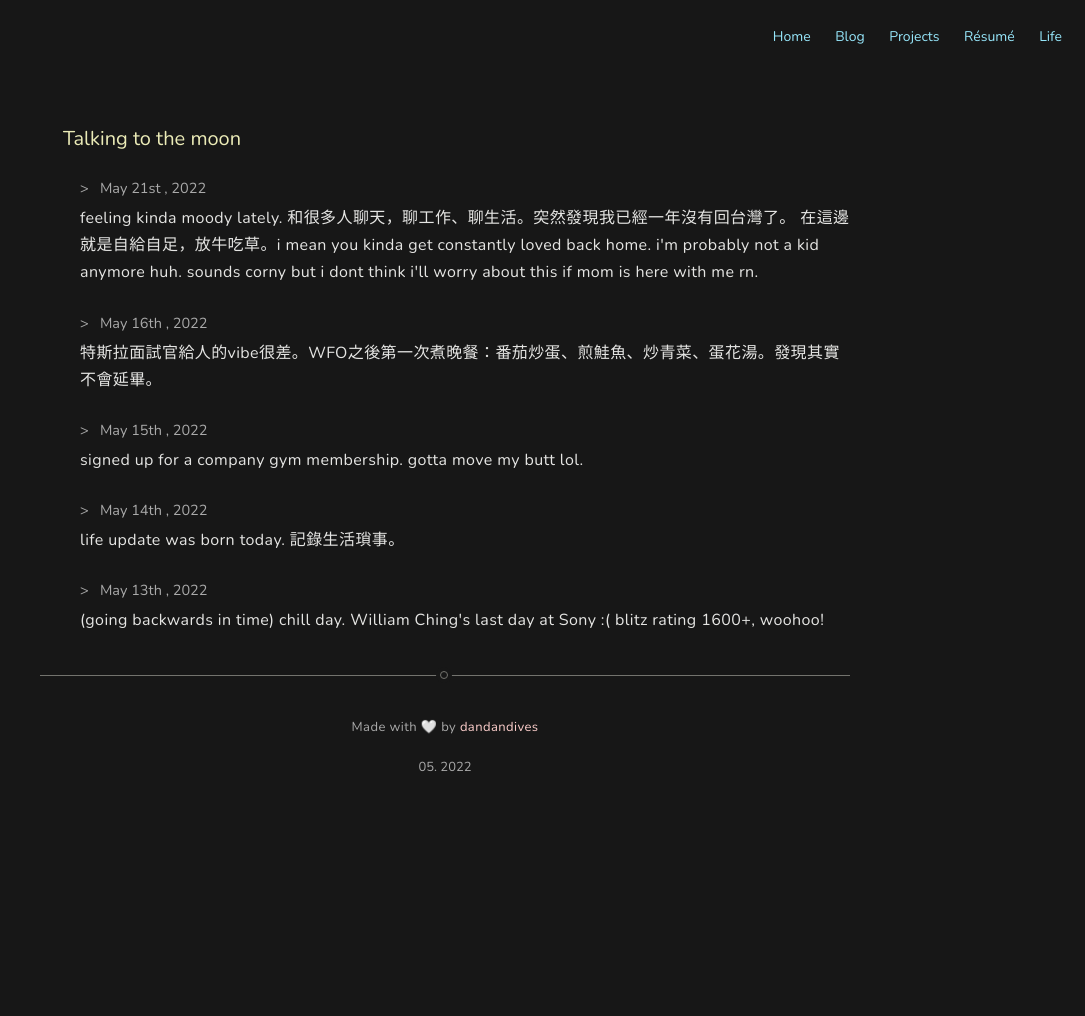
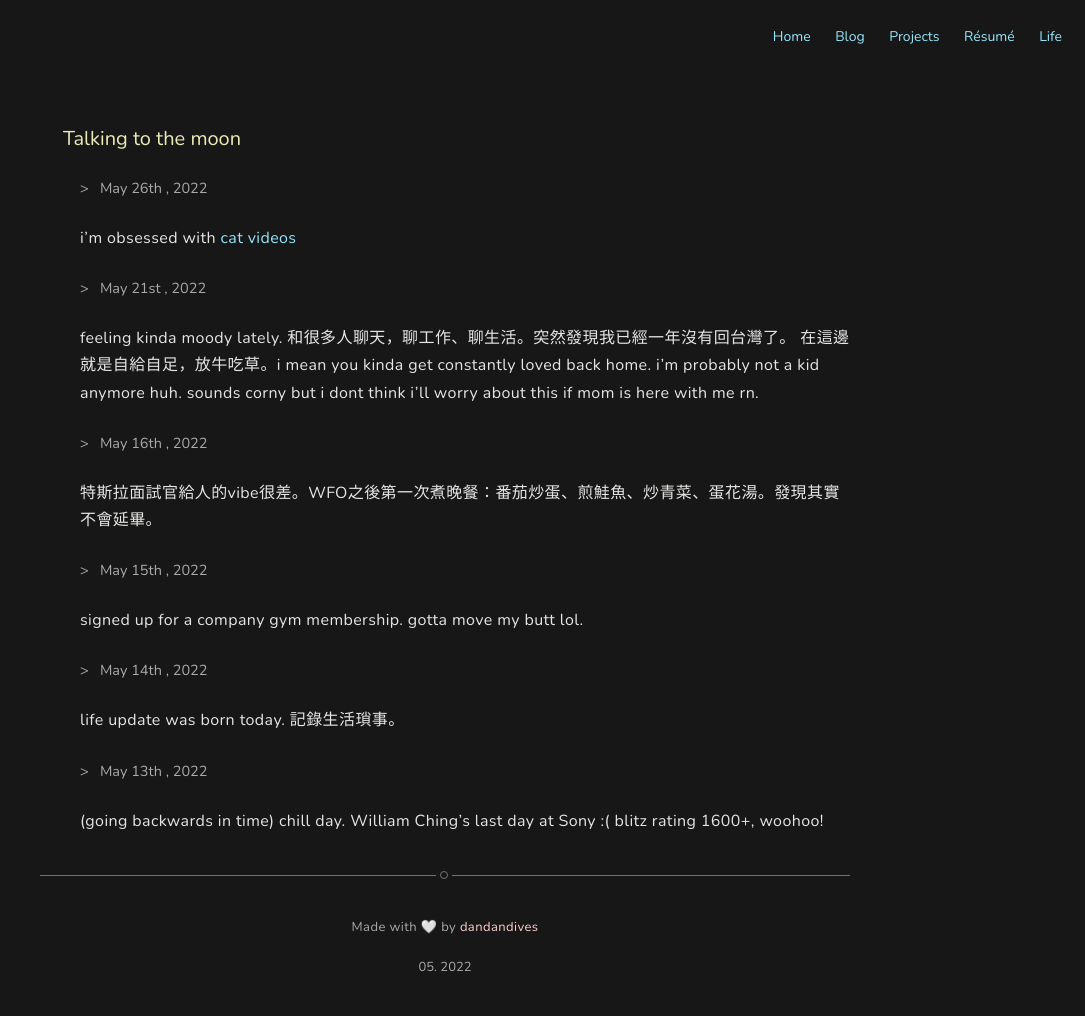
Before and after one commit to danielchen-pyc/danielchen-pyc.github.io, a Jekyll site: the page built from life.html, in a window 1280 px wide. Shown: the whole page, without its empty margins (195-1280 px from the left). Built offline with Jekyll 4.4.1, drawn with Linux system fonts in a browser that asks for light colours; some web fonts are replaced; before the commit the page ends 900 px from its top, so only the background shows below that.

Commit message:
daily update + markdownify life content

```diff
--- a/_data/life.yml
+++ b/_data/life.yml
@@ -1,3 +1,7 @@
+- date: 2022/05/26
+  content: |
+    i'm obsessed with [cat videos](https://www.youtube.com/watch?v=B_UD0lBjXEw)
+
 - date: 2022/05/21
   content: |
     feeling kinda moody lately. 和很多人聊天，聊工作、聊生活。突然發現我已經一年沒有回台灣了。
--- a/life.html
+++ b/life.html
@@ -21,7 +21,7 @@ title: Life
                             {% endcase %},
                         {{ note.date | date: "%Y" }}</time></aside>
                 </a>
-                <p>{{ note.content }}</p>
+                <p>{{ note.content | markdownify }}</p>
             </div>
         </li>
     {% endfor %}
```
